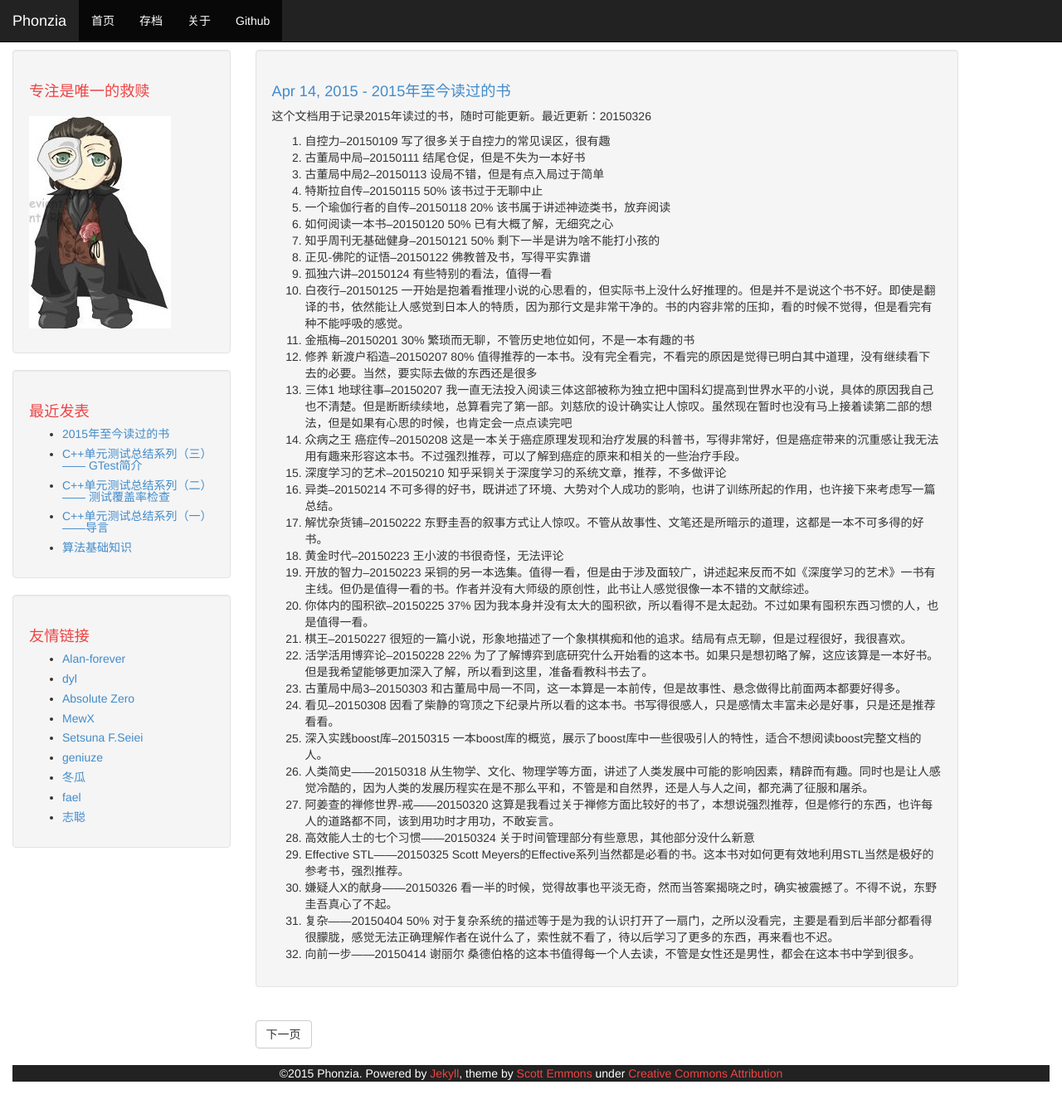
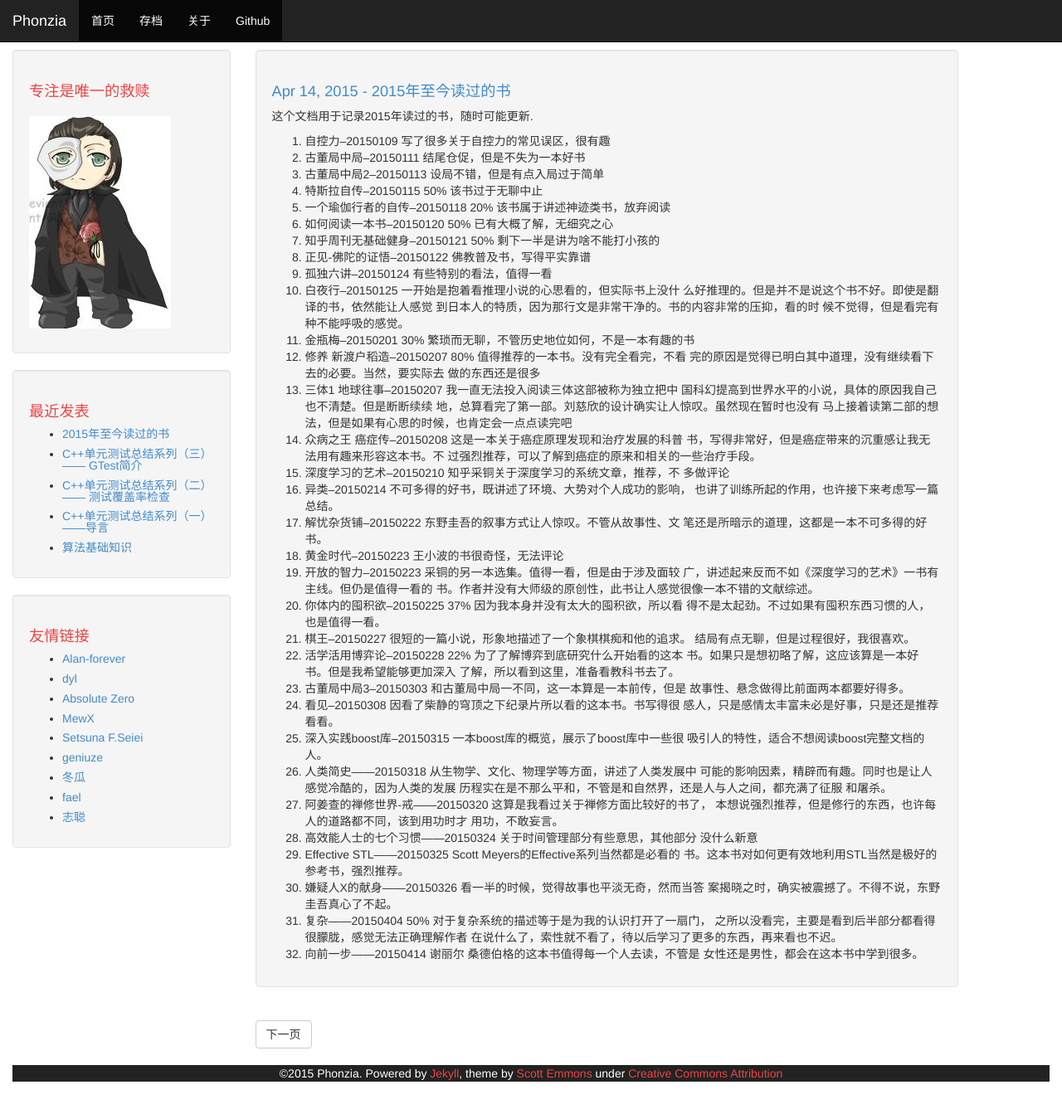
Before and after one commit to phonzia/old_blog, a Jekyll site: the page built from _posts/2015-04-14-BooksRead.md, in a window 1280 px wide and 1374 px high. Shown: the top 1343 px of the window at 83% size. Built offline with Jekyll 4.4.1, drawn with Linux system fonts in a browser that asks for light colours; Markdown is read by kramdown in place of the engine named in the settings; comment, search, counter and statistics services are not loaded.

Commit message:
format post

```diff
--- a/_posts/2015-04-14-BooksRead.md
+++ b/_posts/2015-04-14-BooksRead.md
@@ -3,38 +3,70 @@ layout: post
 title: "2015年至今读过的书"
 ---
 
-这个文档用于记录2015年读过的书，随时可能更新。最近更新：20150326
+这个文档用于记录2015年读过的书，随时可能更新.
 
-1. 自控力--20150109   写了很多关于自控力的常见误区，很有趣
-2. 古董局中局--20150111  结尾仓促，但是不失为一本好书
-3. 古董局中局2--20150113  设局不错，但是有点入局过于简单
-4. 特斯拉自传--20150115  50%  该书过于无聊中止
+1. 自控力--20150109 写了很多关于自控力的常见误区，很有趣
+2. 古董局中局--20150111 结尾仓促，但是不失为一本好书
+3. 古董局中局2--20150113 设局不错，但是有点入局过于简单
+4. 特斯拉自传--20150115 50% 该书过于无聊中止
 5. 一个瑜伽行者的自传--20150118 20% 该书属于讲述神迹类书，放弃阅读
 6. 如何阅读一本书--20150120 50% 已有大概了解，无细究之心
 7. 知乎周刊无基础健身--20150121 50% 剩下一半是讲为啥不能打小孩的
-8. 正见-佛陀的证悟--20150122  佛教普及书，写得平实靠谱
-9. 孤独六讲--20150124  有些特别的看法，值得一看
-<!--more-->
-10. 白夜行--20150125 一开始是抱着看推理小说的心思看的，但实际书上没什么好推理的。但是并不是说这个书不好。即使是翻译的书，依然能让人感觉到日本人的特质，因为那行文是非常干净的。书的内容非常的压抑，看的时候不觉得，但是看完有种不能呼吸的感觉。
+8. 正见-佛陀的证悟--20150122 佛教普及书，写得平实靠谱
+9. 孤独六讲--20150124 有些特别的看法，值得一看<!--more-->
+10. 白夜行--20150125 一开始是抱着看推理小说的心思看的，但实际书上没什
+    么好推理的。但是并不是说这个书不好。即使是翻译的书，依然能让人感觉
+    到日本人的特质，因为那行文是非常干净的。书的内容非常的压抑，看的时
+    候不觉得，但是看完有种不能呼吸的感觉。
 11. 金瓶梅--20150201 30% 繁琐而无聊，不管历史地位如何，不是一本有趣的书
-12. 修养 新渡户稻造--20150207 80% 值得推荐的一本书。没有完全看完，不看完的原因是觉得已明白其中道理，没有继续看下去的必要。当然，要实际去做的东西还是很多
-13. 三体1 地球往事--20150207 我一直无法投入阅读三体这部被称为独立把中国科幻提高到世界水平的小说，具体的原因我自己也不清楚。但是断断续续地，总算看完了第一部。刘慈欣的设计确实让人惊叹。虽然现在暂时也没有马上接着读第二部的想法，但是如果有心思的时候，也肯定会一点点读完吧
-14. 众病之王 癌症传--20150208 这是一本关于癌症原理发现和治疗发展的科普书，写得非常好，但是癌症带来的沉重感让我无法用有趣来形容这本书。不过强烈推荐，可以了解到癌症的原来和相关的一些治疗手段。
-15. 深度学习的艺术--20150210 知乎采铜关于深度学习的系统文章，推荐，不多做评论
-16. 异类--20150214 不可多得的好书，既讲述了环境、大势对个人成功的影响，也讲了训练所起的作用，也许接下来考虑写一篇总结。
-17. 解忧杂货铺--20150222 东野圭吾的叙事方式让人惊叹。不管从故事性、文笔还是所暗示的道理，这都是一本不可多得的好书。
+12. 修养 新渡户稻造--20150207 80% 值得推荐的一本书。没有完全看完，不看
+    完的原因是觉得已明白其中道理，没有继续看下去的必要。当然，要实际去
+    做的东西还是很多
+13. 三体1 地球往事--20150207 我一直无法投入阅读三体这部被称为独立把中
+    国科幻提高到世界水平的小说，具体的原因我自己也不清楚。但是断断续续
+    地，总算看完了第一部。刘慈欣的设计确实让人惊叹。虽然现在暂时也没有
+    马上接着读第二部的想法，但是如果有心思的时候，也肯定会一点点读完吧
+14. 众病之王 癌症传--20150208 这是一本关于癌症原理发现和治疗发展的科普
+    书，写得非常好，但是癌症带来的沉重感让我无法用有趣来形容这本书。不
+    过强烈推荐，可以了解到癌症的原来和相关的一些治疗手段。
+15. 深度学习的艺术--20150210 知乎采铜关于深度学习的系统文章，推荐，不
+    多做评论
+16. 异类--20150214 不可多得的好书，既讲述了环境、大势对个人成功的影响，
+    也讲了训练所起的作用，也许接下来考虑写一篇总结。
+17. 解忧杂货铺--20150222 东野圭吾的叙事方式让人惊叹。不管从故事性、文
+    笔还是所暗示的道理，这都是一本不可多得的好书。
 18. 黄金时代--20150223 王小波的书很奇怪，无法评论
-19. 开放的智力--20150223 采铜的另一本选集。值得一看，但是由于涉及面较广，讲述起来反而不如《深度学习的艺术》一书有主线。但仍是值得一看的书。作者并没有大师级的原创性，此书让人感觉很像一本不错的文献综述。
-20. 你体内的囤积欲--20150225 37% 因为我本身并没有太大的囤积欲，所以看得不是太起劲。不过如果有囤积东西习惯的人，也是值得一看。
-21. 棋王--20150227 很短的一篇小说，形象地描述了一个象棋棋痴和他的追求。结局有点无聊，但是过程很好，我很喜欢。
-22. 活学活用博弈论--20150228 22% 为了了解博弈到底研究什么开始看的这本书。如果只是想初略了解，这应该算是一本好书。但是我希望能够更加深入了解，所以看到这里，准备看教科书去了。
-23. 古董局中局3--20150303 和古董局中局一不同，这一本算是一本前传，但是故事性、悬念做得比前面两本都要好得多。
-24. 看见--20150308 因看了柴静的穹顶之下纪录片所以看的这本书。书写得很感人，只是感情太丰富未必是好事，只是还是推荐看看。
-25. 深入实践boost库--20150315 一本boost库的概览，展示了boost库中一些很吸引人的特性，适合不想阅读boost完整文档的人。
-26. 人类简史——20150318 从生物学、文化、物理学等方面，讲述了人类发展中可能的影响因素，精辟而有趣。同时也是让人感觉冷酷的，因为人类的发展历程实在是不那么平和，不管是和自然界，还是人与人之间，都充满了征服和屠杀。
-27. 阿姜查的禅修世界-戒——20150320 这算是我看过关于禅修方面比较好的书了，本想说强烈推荐，但是修行的东西，也许每人的道路都不同，该到用功时才用功，不敢妄言。
-28. 高效能人士的七个习惯——20150324 关于时间管理部分有些意思，其他部分没什么新意
-29. Effective STL——20150325 Scott Meyers的Effective系列当然都是必看的书。这本书对如何更有效地利用STL当然是极好的参考书，强烈推荐。
-30. 嫌疑人X的献身——20150326 看一半的时候，觉得故事也平淡无奇，然而当答案揭晓之时，确实被震撼了。不得不说，东野圭吾真心了不起。
-31. 复杂——20150404 50% 对于复杂系统的描述等于是为我的认识打开了一扇门，之所以没看完，主要是看到后半部分都看得很朦胧，感觉无法正确理解作者在说什么了，索性就不看了，待以后学习了更多的东西，再来看也不迟。
-32. 向前一步——20150414 谢丽尔 桑德伯格的这本书值得每一个人去读，不管是女性还是男性，都会在这本书中学到很多。
+19. 开放的智力--20150223 采铜的另一本选集。值得一看，但是由于涉及面较
+    广，讲述起来反而不如《深度学习的艺术》一书有主线。但仍是值得一看的
+    书。作者并没有大师级的原创性，此书让人感觉很像一本不错的文献综述。
+20. 你体内的囤积欲--20150225 37% 因为我本身并没有太大的囤积欲，所以看
+    得不是太起劲。不过如果有囤积东西习惯的人，也是值得一看。
+21. 棋王--20150227 很短的一篇小说，形象地描述了一个象棋棋痴和他的追求。
+    结局有点无聊，但是过程很好，我很喜欢。
+22. 活学活用博弈论--20150228 22% 为了了解博弈到底研究什么开始看的这本
+    书。如果只是想初略了解，这应该算是一本好书。但是我希望能够更加深入
+    了解，所以看到这里，准备看教科书去了。
+23. 古董局中局3--20150303 和古董局中局一不同，这一本算是一本前传，但是
+    故事性、悬念做得比前面两本都要好得多。
+24. 看见--20150308 因看了柴静的穹顶之下纪录片所以看的这本书。书写得很
+    感人，只是感情太丰富未必是好事，只是还是推荐看看。
+25. 深入实践boost库--20150315 一本boost库的概览，展示了boost库中一些很
+    吸引人的特性，适合不想阅读boost完整文档的人。
+26. 人类简史——20150318 从生物学、文化、物理学等方面，讲述了人类发展中
+    可能的影响因素，精辟而有趣。同时也是让人感觉冷酷的，因为人类的发展
+    历程实在是不那么平和，不管是和自然界，还是人与人之间，都充满了征服
+    和屠杀。
+27. 阿姜查的禅修世界-戒——20150320 这算是我看过关于禅修方面比较好的书了，
+    本想说强烈推荐，但是修行的东西，也许每人的道路都不同，该到用功时才
+    用功，不敢妄言。
+28. 高效能人士的七个习惯——20150324 关于时间管理部分有些意思，其他部分
+    没什么新意
+29. Effective STL——20150325 Scott Meyers的Effective系列当然都是必看的
+    书。这本书对如何更有效地利用STL当然是极好的参考书，强烈推荐。
+30. 嫌疑人X的献身——20150326 看一半的时候，觉得故事也平淡无奇，然而当答
+    案揭晓之时，确实被震撼了。不得不说，东野圭吾真心了不起。
+31. 复杂——20150404 50% 对于复杂系统的描述等于是为我的认识打开了一扇门，
+    之所以没看完，主要是看到后半部分都看得很朦胧，感觉无法正确理解作者
+    在说什么了，索性就不看了，待以后学习了更多的东西，再来看也不迟。
+32. 向前一步——20150414 谢丽尔 桑德伯格的这本书值得每一个人去读，不管是
+    女性还是男性，都会在这本书中学到很多。
```
